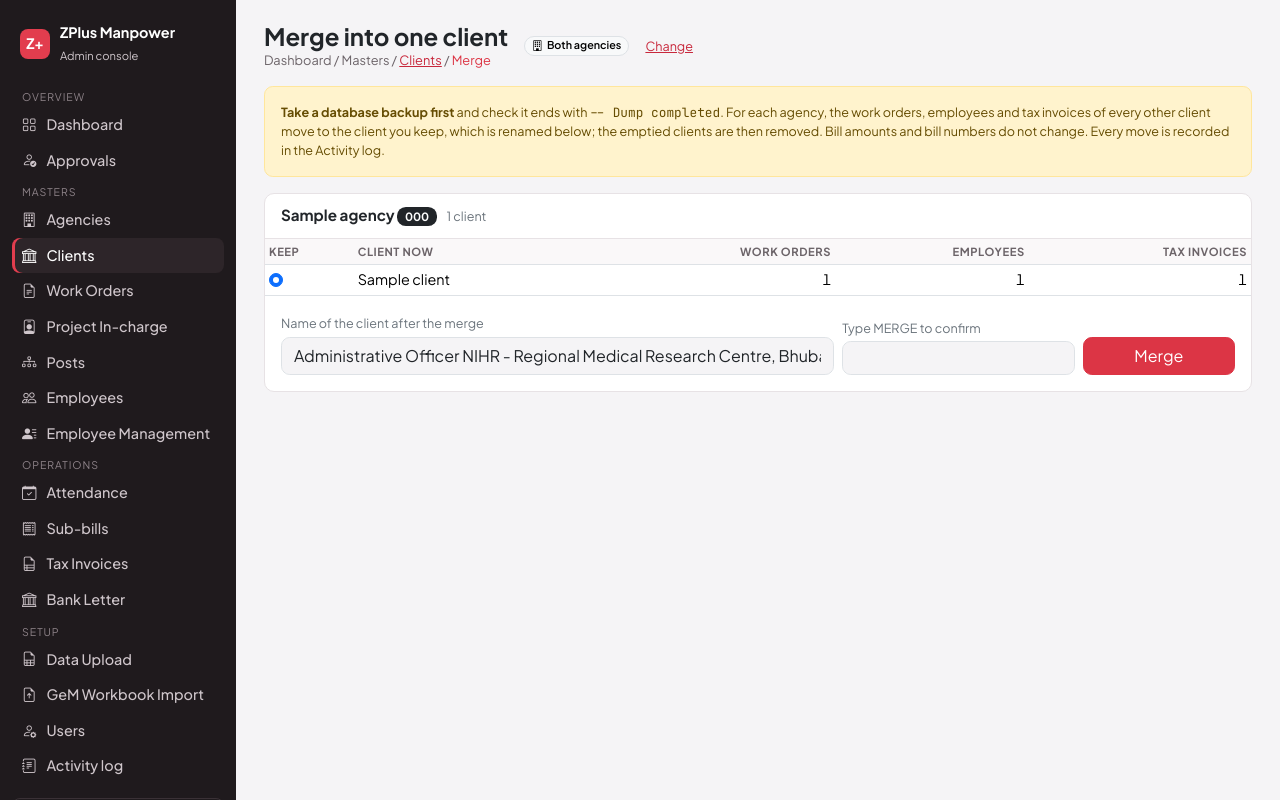
After one commit to EPFRAGHU/zplus, a Laravel app: page /clients/merge in a window 1280 px wide. The commit adds this page. Run offline with Laravel 12, Linux system fonts and the light colour scheme; a user stored in the database is signed in; data comes from the database, SQL or seed files in the repository; tables that the repository leaves empty hold one stand-in row (values such as "Sample post").

Commit message:
feat: merge an agency's clients into the single NIHR client

```diff
--- /dev/null
+++ b/app/Http/Controllers/ClientMergeController.php
@@ -0,0 +1,45 @@
+<?php
+
+namespace App\Http\Controllers;
+
+use App\Models\Agency;
+use App\Models\Client;
+use App\Services\Masters\ClientMerge;
+use Illuminate\Http\RedirectResponse;
+use Illuminate\Http\Request;
+use Illuminate\Support\Facades\Gate;
+use Illuminate\View\View;
+
+/** Developer only: brings each agency down to the single NIHR client (see ClientMerge). */
+class ClientMergeController extends Controller
+{
+    public function show(ClientMerge $merge): View
+    {
+        Gate::authorize('merge-clients');
+
+        return view('clients.merge', [
+            'rows' => Agency::query()->orderBy('name')->get()->map(fn (Agency $a) => [
+                'agency' => $a, 'clients' => $merge->clients($a), 'suggested' => $merge->suggestedTarget($a),
+            ])->filter(fn ($r) => $r['clients']->isNotEmpty())->values(),
+            'name' => ClientMerge::NAME,
+            'labels' => ClientMerge::labels(),
+        ]);
+    }
+
+    public function store(Request $request, ClientMerge $merge): RedirectResponse
+    {
+        Gate::authorize('merge-clients');
+        $data = $request->validate([
+            'agency_id' => ['required', new \App\Rules\ExistsInMyAgency(Agency::class)],
+            'target_id' => ['required', new \App\Rules\ExistsInMyAgency(Client::class)],
+            'name' => ['required', 'string', 'max:255'],
+            'confirm' => ['required', 'in:MERGE'],
+        ], ['confirm.in' => 'Type MERGE in capitals to confirm.', 'confirm.required' => 'Type MERGE in capitals to confirm.']);
+        $agency = Agency::query()->findOrFail($data['agency_id']);
+        $target = Client::query()->where('agency_id', $agency->id)->findOrFail($data['target_id']);
+        $moved = $merge->merge($agency, $target, trim($data['name']));
+
+        return redirect()->route('clients.merge')->with('status', sprintf('%s: now one client. Moved %d work orders, %d employees and %d tax invoices.',
+            $agency->name, $moved['gem_contracts'], $moved['employees'], $moved['tax_invoices']));
+    }
+}
--- a/app/Providers/AppServiceProvider.php
+++ b/app/Providers/AppServiceProvider.php
@@ -33,6 +33,7 @@ class AppServiceProvider extends ServiceProvider
         Gate::define('add-agency', fn (User $u) => $u->hasRole('admin', 'accounts') && $u->worksForBothAgencies() && \App\Support\Agency\AgencyContext::id() === null);
         Gate::define('view-bank-details', fn (User $u) => $u->hasRole('admin', 'accounts'));
         Gate::define('manage-users', fn (User $u) => $u->isDeveloper());
+        Gate::define('merge-clients', fn (User $u) => $u->isDeveloper());   // one-off data clean-up (owner, 21 Nov 2026)
         Gate::define('view-activity', fn (User $u) => $u->isDeveloper());
     }
 }
--- /dev/null
+++ b/app/Services/Masters/ClientMerge.php
@@ -0,0 +1,74 @@
+<?php
+
+namespace App\Services\Masters;
+
+use App\Models\Agency;
+use App\Models\Client;
+use App\Support\Activity\Activity;
+use Illuminate\Support\Collection;
+use Illuminate\Support\Facades\DB;
+
+/**
+ * Owner, 21 Nov 2026: each agency has a single client, "Administrative Officer NIHR - Regional Medical Research
+ * Centre, Bhubaneswar". Moves every work order, employee and tax invoice of an agency's other clients onto one
+ * client, renames it and removes the emptied clients. Amounts and bill numbers are not touched.
+ */
+class ClientMerge
+{
+    public const NAME = 'Administrative Officer NIHR - Regional Medical Research Centre, Bhubaneswar';
+
+    /** Tables that point at a client. A new one must be added here or the emptied client cannot be deleted. */
+    private const REFERENCES = ['gem_contracts' => 'work orders', 'employees' => 'employees', 'tax_invoices' => 'tax invoices'];
+
+    /** @return Collection<int, array{client: Client, counts: array<string, int>}> */
+    public function clients(Agency $agency): Collection
+    {
+        return Client::query()->where('agency_id', $agency->id)->orderBy('name')->get()
+            ->map(fn (Client $c) => ['client' => $c, 'counts' => $this->counts($c)]);
+    }
+
+    /** The client to keep when nothing is chosen: one already named for NIHR, else the one with most work orders. */
+    public function suggestedTarget(Agency $agency): ?Client
+    {
+        $rows = $this->clients($agency);
+
+        return ($rows->first(fn ($r) => stripos($r['client']->name, 'NIHR') !== false)
+            ?? $rows->sortByDesc(fn ($r) => $r['counts']['gem_contracts'])->first())['client'] ?? null;
+    }
+
+    /** @return array<string, int> moved row counts per table */
+    public function merge(Agency $agency, Client $target, string $name): array
+    {
+        abort_unless($target->agency_id === $agency->id, 404);
+
+        return DB::transaction(function () use ($agency, $target, $name) {
+            $others = Client::query()->where('agency_id', $agency->id)->whereKeyNot($target->id)->get();
+            $moved = array_fill_keys(array_keys(self::REFERENCES), 0);
+            foreach ($others as $other) {
+                $counts = $this->counts($other);
+                foreach (array_keys(self::REFERENCES) as $table) {
+                    $moved[$table] += DB::table($table)->where('client_id', $other->id)->update(['client_id' => $target->id]);
+                }
+                Activity::log('client_merged', $target, [], sprintf('%s merged into this client: %s', $other->name,
+                    collect(self::REFERENCES)->map(fn ($label, $t) => $counts[$t].' '.$label)->implode(', ')), section: 'Clients');
+                $other->delete();
+            }
+            if ($target->name !== $name) {
+                $target->update(['name' => $name]);
+            }
+
+            return $moved;
+        });
+    }
+
+    /** @return array<string, int> */
+    private function counts(Client $client): array
+    {
+        return collect(self::REFERENCES)->map(fn ($label, $table) => DB::table($table)->where('client_id', $client->id)->count())->all();
+    }
+
+    public static function labels(): array
+    {
+        return self::REFERENCES;
+    }
+}
--- a/config/releases.php
+++ b/config/releases.php
@@ -12,6 +12,11 @@ return [
     'timezone' => 'Asia/Kolkata',      // release times are Indian Standard Time
 
     'releases' => [
+        ['version' => '2.20.0', 'date' => '2026-11-21 15:30', 'title' => 'Merge into one client', 'type' => 'feature', 'notes' => [
+            'Clients → "Merge into one client" (developer only): per agency, choose the client to keep; work orders, employees and tax invoices of the other clients move to it, it is renamed "Administrative Officer NIHR - Regional Medical Research Centre, Bhubaneswar" and the emptied clients are removed',
+            'Shows what each client has before anything moves; type MERGE to confirm; every move is in the Activity log',
+            'Bill amounts and numbers are unchanged. Take a database backup before using it',
+        ]],
         ['version' => '2.19.0', 'date' => '2026-11-21 13:00', 'title' => 'Agencies page, projects on work orders, short project name', 'type' => 'feature', 'notes' => [
             'Agencies page shows each agency\'s full details (address, contacts, GSTIN, PAN, registrations, signatory, bank, bill prefix) with an Edit button; client names and Add client removed',
             'Work orders list shows each work order\'s projects (short name, project name, Project In-charge, posts filled) instead of the client',
--- a/resources/views/clients/index.blade.php
+++ b/resources/views/clients/index.blade.php
@@ -1,5 +1,5 @@
 <x-layouts.app title="Clients" crumb="Masters / <span class='text-danger'>Clients</span>">
-  <x-slot:actions>@can('manage-masters')<a class="btn btn-primary" href="{{ route('clients.create') }}"><i class="bi bi-plus-lg me-1"></i>Add client</a>@endcan</x-slot:actions>
+  <x-slot:actions>@can('merge-clients')<a class="btn btn-outline-danger" href="{{ route('clients.merge') }}"><i class="bi bi-intersect me-1"></i>Merge into one client</a>@endcan @can('manage-masters')<a class="btn btn-primary" href="{{ route('clients.create') }}"><i class="bi bi-plus-lg me-1"></i>Add client</a>@endcan</x-slot:actions>
   <form class="z-card p-3 mb-3 d-flex gap-2 flex-wrap">
     <input class="form-control flex-grow-1 w-auto" name="q" value="{{ request('q') }}" placeholder="Search by name or GSTIN" aria-label="Search">
     <select class="form-select w-auto" name="agency" aria-label="Agency"><option value="">All agencies</option>@foreach($agencies as $a)<option value="{{ $a->id }}" @selected(request('agency') == $a->id)>{{ $a->name }}</option>@endforeach</select>
--- /dev/null
+++ b/resources/views/clients/merge.blade.php
@@ -0,0 +1,35 @@
+<x-layouts.app title="Merge into one client" crumb="Masters / <a href='{{ route('clients.index') }}'>Clients</a> / <span class='text-danger'>Merge</span>">
+  <div class="alert alert-warning small">
+    <b>Take a database backup first</b> and check it ends with <span class="mono">-- Dump completed</span>.
+    For each agency, the work orders, employees and tax invoices of every other client move to the client you keep, which is renamed below;
+    the emptied clients are then removed. Bill amounts and bill numbers do not change. Every move is recorded in the Activity log.
+  </div>
+  @forelse($rows as $r)
+    @php($a = $r['agency'])
+    <form method="post" action="{{ route('clients.merge.store') }}" class="z-card mb-3">
+      @csrf
+      <input type="hidden" name="agency_id" value="{{ $a->id }}">
+      <div class="z-card-h"><h2>{{ $a->name }} <span class="badge text-bg-dark">{{ $a->code }}</span></h2>
+        <span class="small text-secondary">{{ $r['clients']->count() }} {{ \Illuminate\Support\Str::plural('client', $r['clients']->count()) }}</span></div>
+      <div class="table-responsive"><table class="table table-sm mb-0">
+        <thead><tr><th style="width:9%">Keep</th><th>Client now</th>@foreach($labels as $label)<th class="num">{{ ucfirst($label) }}</th>@endforeach</tr></thead>
+        <tbody>
+        @foreach($r['clients'] as $row)
+          <tr><td><input class="form-check-input" type="radio" name="target_id" value="{{ $row['client']->id }}" id="t-{{ $row['client']->id }}" @checked($r['suggested']?->id === $row['client']->id) required></td>
+            <td><label for="t-{{ $row['client']->id }}">{{ $row['client']->name }}</label></td>
+            @foreach($labels as $table => $label)<td class="num">{{ $row['counts'][$table] }}</td>@endforeach</tr>
+        @endforeach
+        </tbody></table></div>
+      <div class="p-3 row g-2 align-items-end">
+        <div class="col-md-7"><label class="form-label small text-secondary mb-1" for="n-{{ $a->id }}">Name of the client after the merge</label>
+          <input class="form-control" id="n-{{ $a->id }}" name="name" value="{{ $name }}" required maxlength="255"></div>
+        <div class="col-md-3"><label class="form-label small text-secondary mb-1" for="c-{{ $a->id }}">Type MERGE to confirm</label>
+          <input class="form-control mono" id="c-{{ $a->id }}" name="confirm" autocomplete="off" required pattern="MERGE"></div>
+        <div class="col-md-2"><button class="btn btn-danger w-100" @disabled($r['clients']->count() === 1 && $r['clients']->first()['client']->name === $name)>Merge</button></div>
+        @if($r['clients']->count() === 1 && $r['clients']->first()['client']->name === $name)<div class="col-12 small text-success"><i class="bi bi-check-circle me-1"></i>Already one client with this name.</div>@endif
+      </div>
+    </form>
+  @empty
+    <div class="z-card p-4 text-center text-secondary">No clients yet.</div>
+  @endforelse
+</x-layouts.app>
--- a/routes/web.php
+++ b/routes/web.php
@@ -66,6 +66,8 @@ Route::middleware(['auth', 'active', 'role:admin,accounts,supervisor', \App\Http
     // Masters
     Route::resource('agencies', AgencyController::class)->except(['show', 'destroy']);
     Route::get('agencies/{agency}/logo', [AgencyController::class, 'logo'])->name('agencies.logo');
+    Route::get('clients/merge', [\App\Http\Controllers\ClientMergeController::class, 'show'])->name('clients.merge');
+    Route::post('clients/merge', [\App\Http\Controllers\ClientMergeController::class, 'store'])->name('clients.merge.store');
     Route::resource('clients', ClientController::class)->except(['show', 'destroy']);
     Route::resource('contracts', GemContractController::class)->except(['destroy']);
     Route::resource('incharges', \App\Http\Controllers\ProjectInchargeController::class)->except(['show', 'destroy']);
```
Also changed, not shown: tests/Feature/ClientMergeTest.php (added, +58 -0 lines), tests/Feature/CrossAgencyWriteTest.php (+1 -0 lines), CHANGELOG.md.
